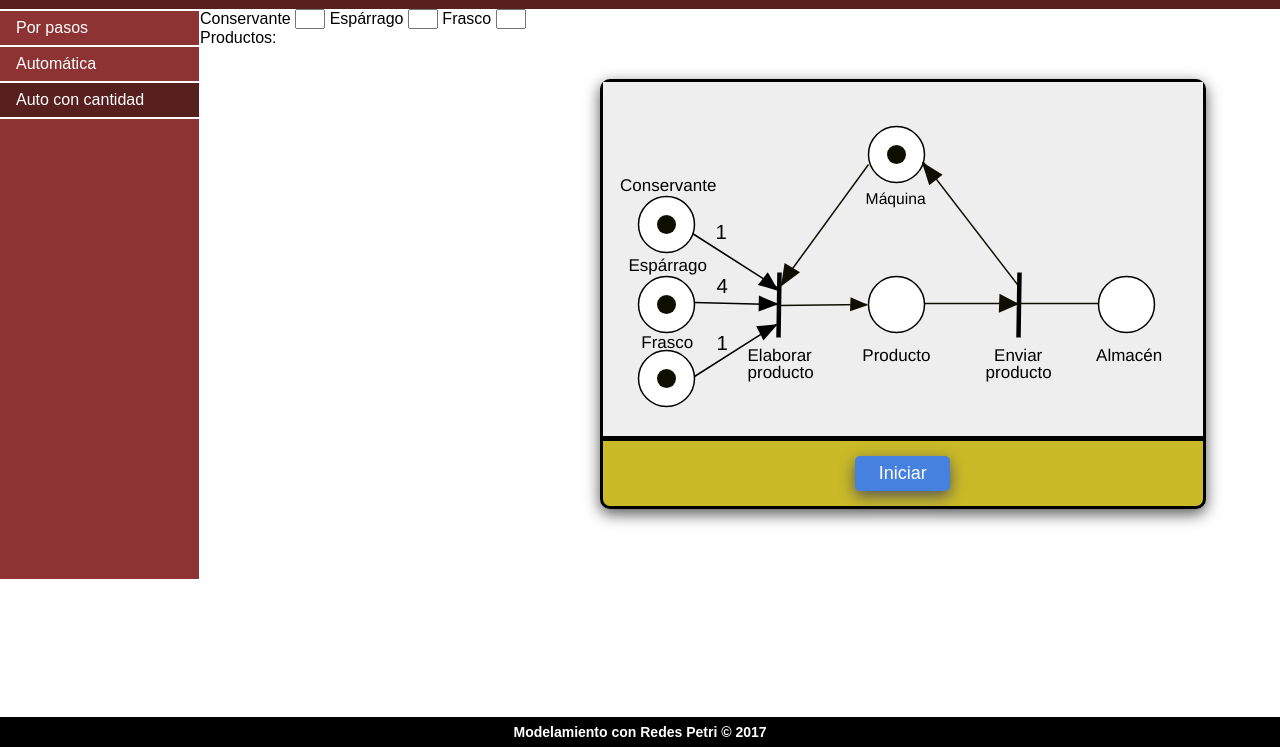
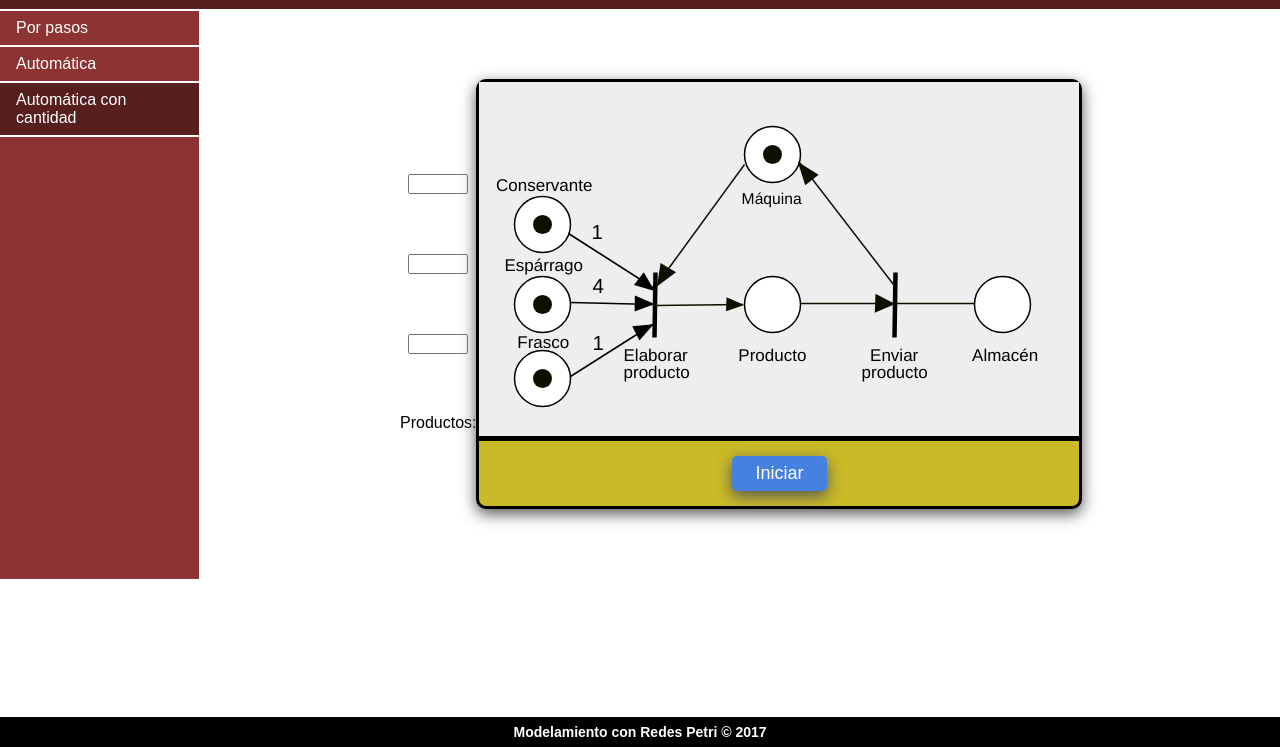
Before and after one commit to ArnoldLC/Redes-Petri, a plain HTML site: page LAB02/Red-maquina/index.html in a window 1280 px wide. Shown: the part 53-800 px from the top of the page. Drawn offline with Linux system fonts and the light colour scheme.

Commit message:
Mejora de cantidad de productos (input)

```diff
--- a/LAB01/styles.css
+++ b/LAB01/styles.css
@@ -153,6 +153,38 @@ footer p{
     display: none;
 }
 
+
+/*Column*/
+#content-x{
+    margin-left: 0;
+}
+
+.column{
+    padding-top: 135px;
+    text-align: center;
+}
+
+.column-box{
+    padding-top: 30px;
+    padding-bottom: 30px;
+    padding-left: 200px;
+    margin-left: 0;
+}
+
+.column label{
+    display: none;
+}
+
+.column input{
+    width: 60px;
+    padding-right: 5%;
+}
+
+#cant-productos{
+    display: block;
+    width: 100%;
+}
+
 /* Message para máquina de conservas */
 
 .hiddenMessage {
--- a/LAB02/Red-maquina/index.html
+++ b/LAB02/Red-maquina/index.html
@@ -18,20 +18,28 @@
                 <a href="../../LAB01/Red-automatica/index.html">Automática</a>
             </li>
             <li>
-                <a class="active" href="../LAB02/Red-maquina/index.html">Auto con cantidad</a>
+                <a class="active" href="../LAB02/Red-maquina/index.html">Automática con cantidad</a>
             </li>
         </ul>
-        <div>
+        <div class="column">
+            <div class="column-box">
                 <label for="conservante">Conservante</label>
                 <input type="text" id="conservante">
+            </div>
+            <div class="column-box">
                 <label for="esparrago">Espárrago</label>
                 <input type="text" id="esparrago">
+            </div>
+            <div class="column-box">
                 <label for="frasco">Frasco</label>
                 <input type="text" id="frasco">
+            </div>
+            <div class="column-box">
                     <div>Productos: <span id="cant-productos"></span></div>
-            <div id="message" class="hiddenMessage">Ya no es posible generar más productos</div>
+                    <div id="message" class="hiddenMessage"></div>
             </div>
-        <div class="container">
+        </div>
+        <div class="container" id="content-x">
             <div class="main-container">
                 <svg width="600" height="350">
                         <title>Layer 1</title>
```
Lines whose indentation alone changed are shown as unchanged.
